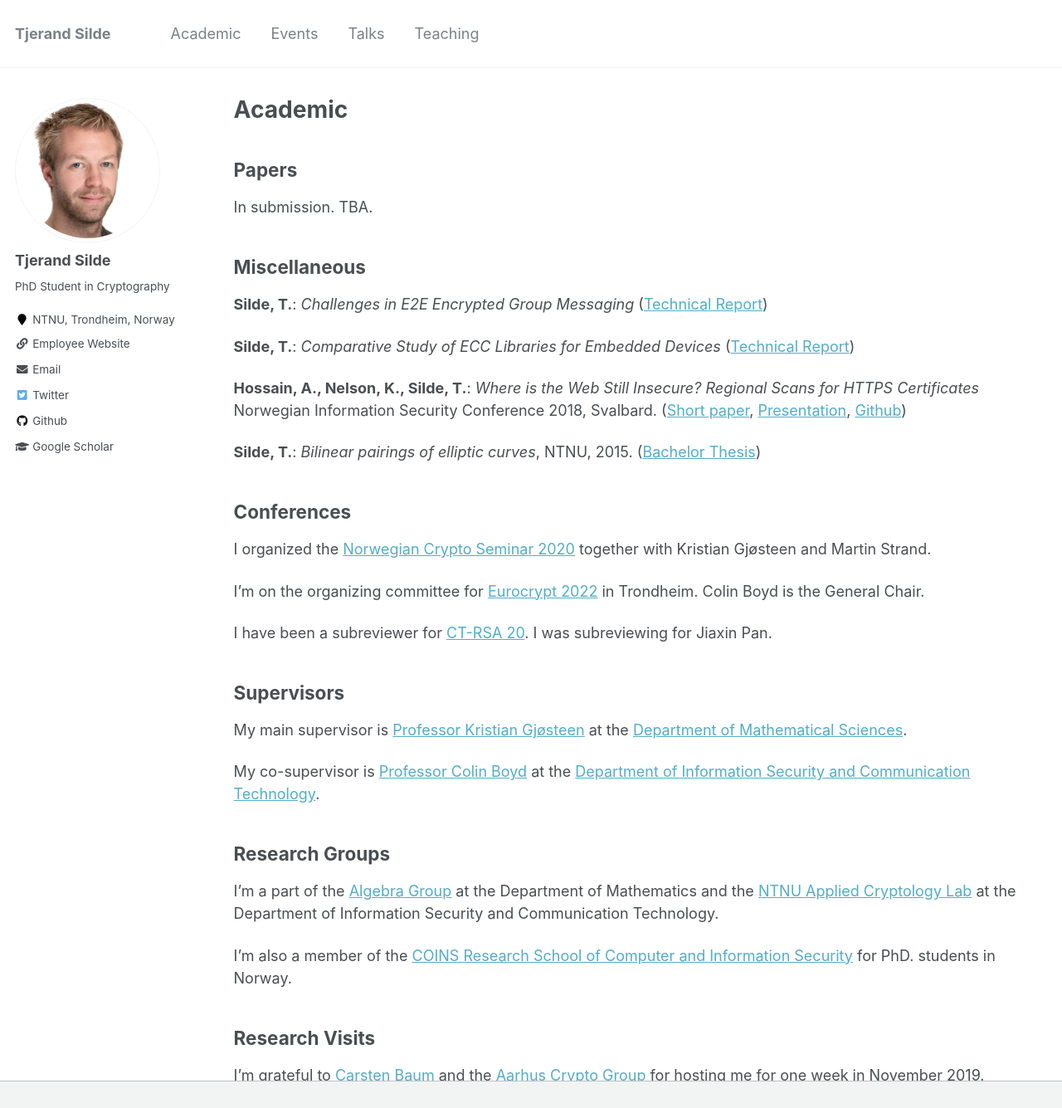
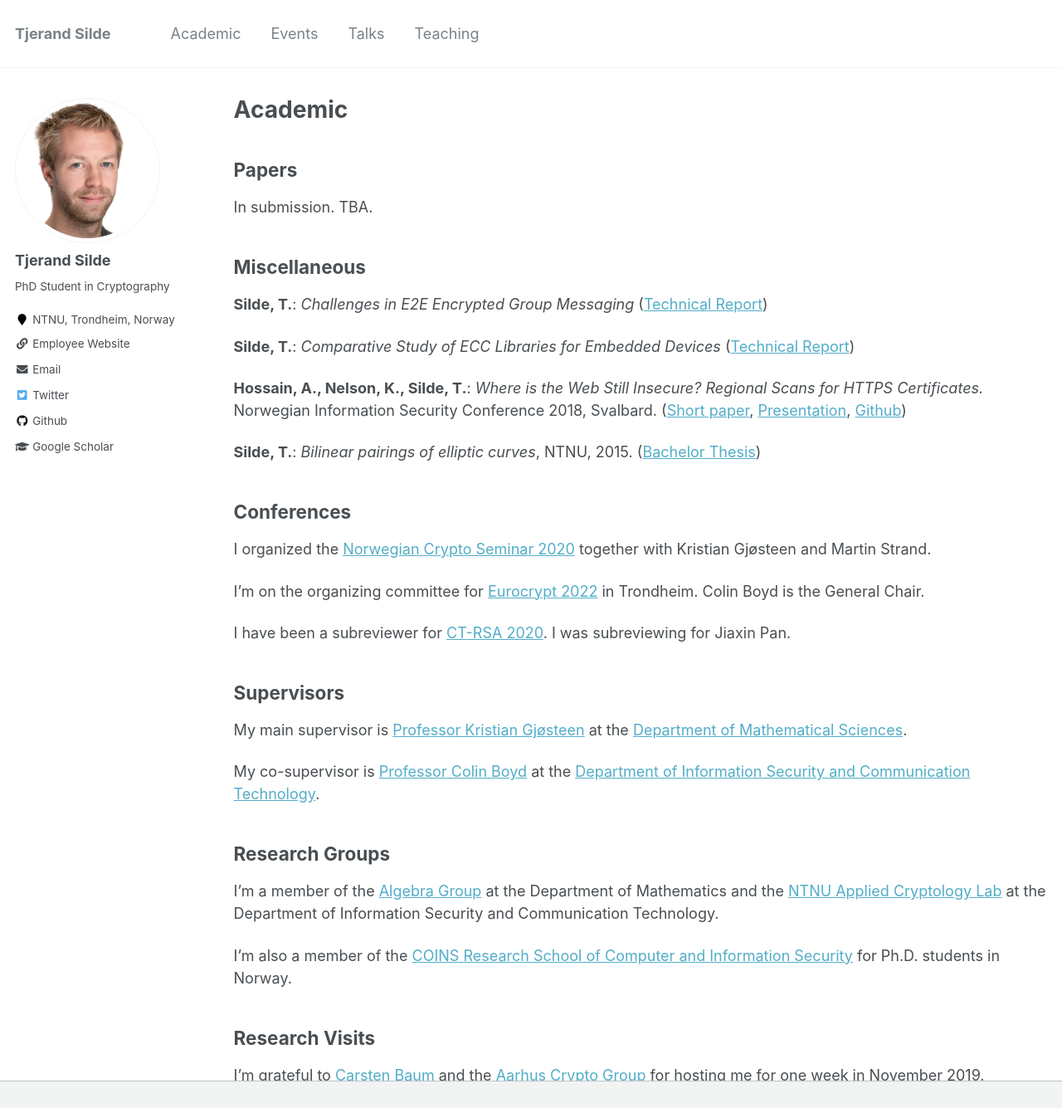
Before and after one commit to tjesi/tjesi.github.io, a Jekyll site: the page built from _pages/academic.md, in a window 1280 px wide and 1400 px high, cut to the strip 0-1335 px from the top of the window. Shown: the whole strip at 83% size. Built offline with Jekyll 4.4.1, drawn with Linux system fonts in a browser that asks for light colours.

Commit message:
Update academic.md

```diff
--- a/_pages/academic.md
+++ b/_pages/academic.md
@@ -15,7 +15,7 @@ In submission. TBA.
 
 **Silde, T.**: _Comparative Study of ECC Libraries for Embedded Devices_ ([Technical Report](https://tjerandsilde.no/files/Comparative-Study-of-ECC-Libraries-for-Embedded-Devices.pdf))
 
-**Hossain, A., Nelson, K.,  Silde, T.**: _Where is the Web Still Insecure? Regional Scans for HTTPS Certificates_
+**Hossain, A., Nelson, K.,  Silde, T.**: _Where is the Web Still Insecure? Regional Scans for HTTPS Certificates._
 Norwegian Information Security Conference 2018, Svalbard. ([Short paper](https://tjerandsilde.no/files/Where_is_the_web_still_insecure__Regional_scans_for_HTTPS_certificates.pdf), [Presentation](https://tjerandsilde.no/files/NISK_presentation.pdf), [Github](https://github.com/tjesi/security-scan))
 
 **Silde, T.**: _Bilinear pairings of elliptic curves_, NTNU, 2015. ([Bachelor Thesis](https://tjerandsilde.no/files/Bachelor_Thesis.pdf))
@@ -25,7 +25,7 @@ I organized the [Norwegian Crypto Seminar 2020](https://wiki.math.ntnu.no/nks/nk
 
 I'm on the organizing committee for [Eurocrypt 2022](https://eurocrypt.iacr.org/2022) in Trondheim. Colin Boyd is the General Chair.
 
- I have been a subreviewer for [CT-RSA 20](https://link.springer.com/book/10.1007/978-3-030-40186-3). I was subreviewing for Jiaxin Pan.
+ I have been a subreviewer for [CT-RSA 2020](https://link.springer.com/book/10.1007/978-3-030-40186-3). I was subreviewing for Jiaxin Pan.
 
 ## Supervisors
 My main supervisor is [Professor Kristian Gjøsteen](https://www.ntnu.edu/employees/kristian.gjosteen) at the [Department of Mathematical Sciences](https://www.ntnu.edu/imf).
@@ -33,9 +33,9 @@ My main supervisor is [Professor Kristian Gjøsteen](https://www.ntnu.edu/employ
 My co-supervisor is [Professor Colin Boyd](https://www.ntnu.edu/employees/colin.boyd) at the [Department of Information Security and Communication Technology](https://www.ntnu.edu/iik).
 
 ## Research Groups
-I'm a part of the [Algebra Group](https://www.ntnu.edu/imf/research/algebra) at the Department of Mathematics and the [NTNU Applied Cryptology Lab](https://www.ntnu.edu/iik/nacl-lab) at the Department of Information Security and Communication Technology.
+I'm a member of the [Algebra Group](https://www.ntnu.edu/imf/research/algebra) at the Department of Mathematics and the [NTNU Applied Cryptology Lab](https://www.ntnu.edu/iik/nacl-lab) at the Department of Information Security and Communication Technology.
 
-I'm also a member of the [COINS Research School of Computer and Information Security](https://coinsrs.no) for PhD. students in Norway.
+I'm also a member of the [COINS Research School of Computer and Information Security](https://coinsrs.no) for Ph.D. students in Norway.
 
 ## Research Visits
 I'm grateful to [Carsten Baum](http://www.carstenbaum.com) and the [Aarhus Crypto Group](https://cs.au.dk/research/cryptography-and-security) for hosting me for one week in November 2019.
```
